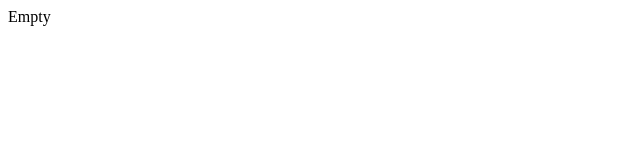
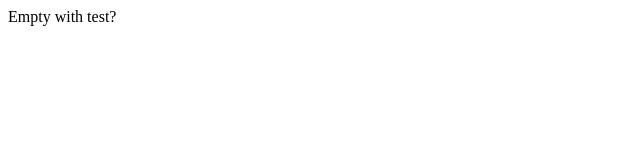
Before and after one commit to hatohui/GenCare, a Next.js app in the folder frontend/: page / in a window 1280 px wide. Shown: the top 160 px of the page, without its empty margins (0-640 px from the left). Built offline with nearby package versions, Linux system fonts and the light colour scheme.

Commit message:
Update page.tsx

```diff
--- a/frontend/src/app/page.tsx
+++ b/frontend/src/app/page.tsx
@@ -1,7 +1,7 @@
 import React from 'react'
 
 const Page = () => {
-	return <div>Empty</div>
+	return <div>Empty with test?</div>
 }
 
 export default Page
```
